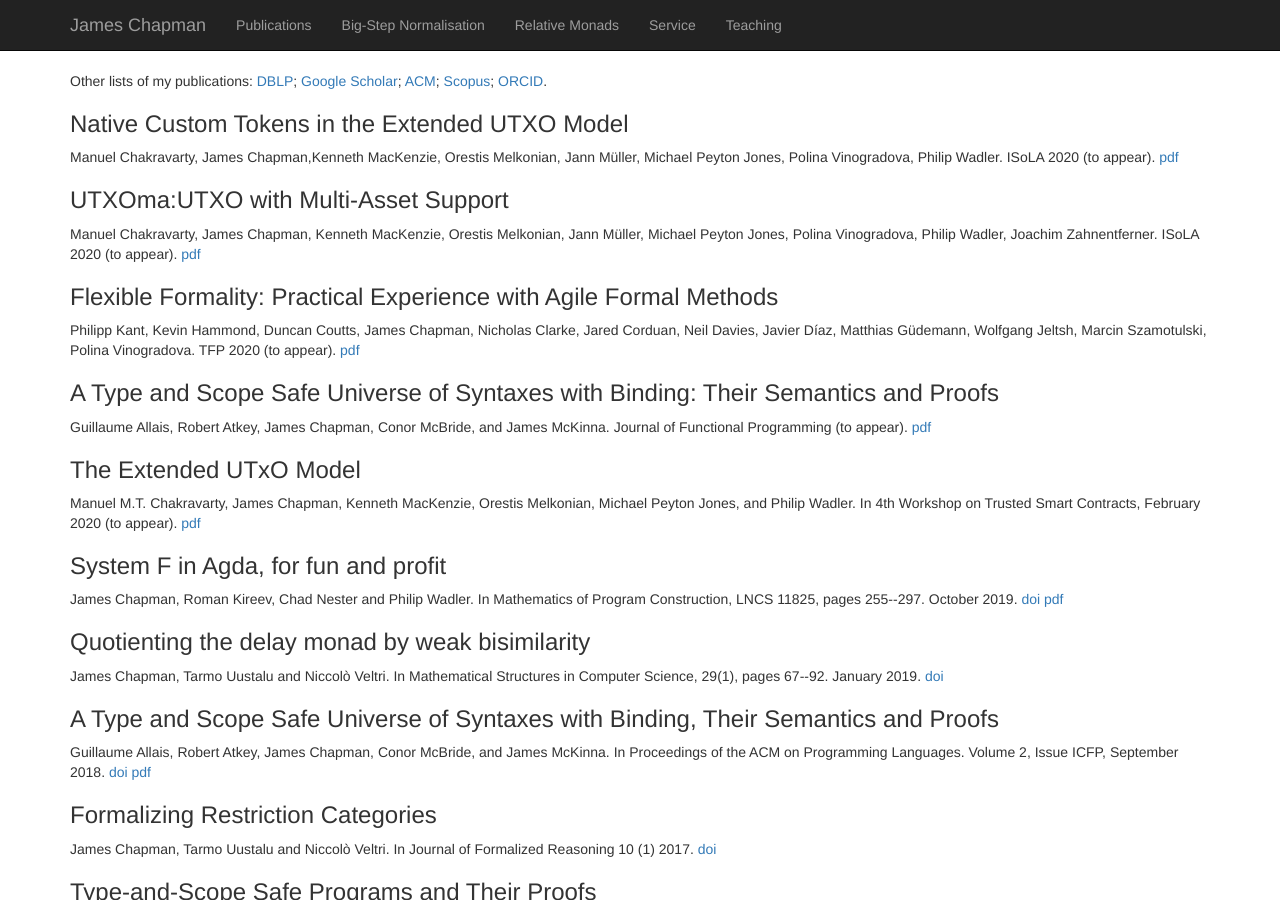
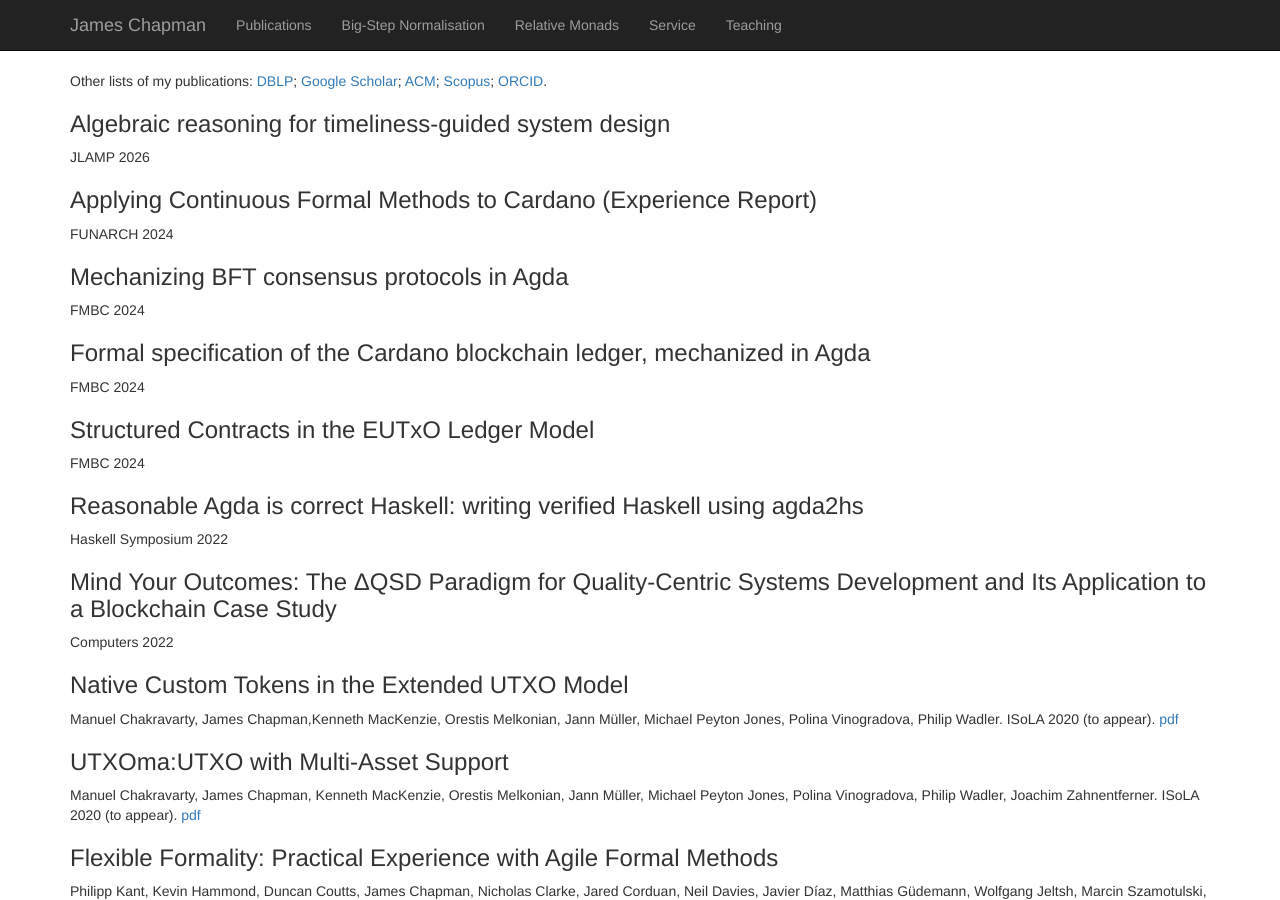
Before and after one commit to jmchapman/jmchapman.github.io, a Jekyll site: the page built from Publications.html, in a window 1280 px wide and 900 px high. Built offline with Jekyll 4.4.1, drawn with Linux system fonts in a browser that asks for light colours; nearby versions of some CDN libraries.

Commit message:
Update Publications.html
added drafts of recent publications

```diff
--- a/Publications.html
+++ b/Publications.html
@@ -10,6 +10,40 @@ title: James Chapman - Publications
     <a href="http://dl.acm.org/author_page.cfm?id=81436599505">ACM</a>;
     <a href="https://www.scopus.com/authid/detail.uri?authorId=55649571073">Scopus</a>;
     <a href="http://orcid.org/0000-0001-9036-8252">ORCID</a>.
+  </article>
+
+  <article id="timelineness">
+    <h3>Algebraic reasoning for timeliness-guided system design</h3>
+    <p>JLAMP 2026</p>
+  </article>
+
+  <article id="continuous">
+    <h3>Applying Continuous Formal Methods to Cardano (Experience Report)</h3>
+    <p>FUNARCH 2024</p>
+  </article>
+
+  <article id="BFT">
+    <h3>Mechanizing BFT consensus protocols in Agda</h3>
+    <p>FMBC 2024</p>
+  </article>
+
+  <article id="ledger">
+    <h3>Formal specification of the Cardano blockchain ledger, mechanized in Agda</h3>
+    <p>FMBC 2024</p>
+  </article>
+
+  <article id="structured">
+    <h3>Structured Contracts in the EUTxO Ledger Model</h3>
+    <p>FMBC 2024</p>
+
+  <article id="reasonable">
+    <h3>Reasonable Agda is correct Haskell: writing verified Haskell using agda2hs</h3>
+    <p>Haskell Symposium 2022</p>
+  </article>
+
+  <article id="outcomes">
+    <h3>Mind Your Outcomes: The ΔQSD Paradigm for Quality-Centric Systems Development and Its Application to a Blockchain Case Study</h3>
+    <p>Computers 2022</p>
   </article>
 
   <article id="native">
```
